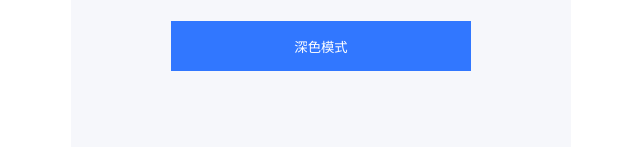
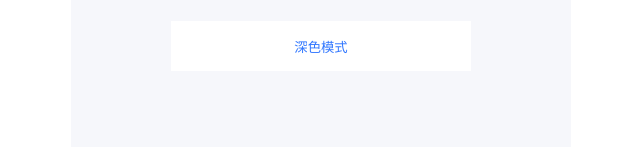
Before and after one commit to 237005722/darkMode, a plain HTML site: page index.html in a window 1280 px wide. Shown: the part 503-653 px from the top of the page, without its empty margins (319-959 px from the left). Drawn offline with Linux system fonts and the light colour scheme.

Commit message:
Update index.html

```diff
--- a/index.html
+++ b/index.html
@@ -46,7 +46,7 @@
   <div class="content">
     <div class="img"></div>
     <button onclick="switchDarkStyle('light')">浅色模式</button>
-    <button onclick="switchDarkStyle('dark')">深色模式</button>
+    <button onclick="switchDarkStyle('dark')" style="background-color: #ffffff; color: #3177ff;">深色模式</button>
   </div>
   <script src="./darkMode.js"></script>
 </body>
```
